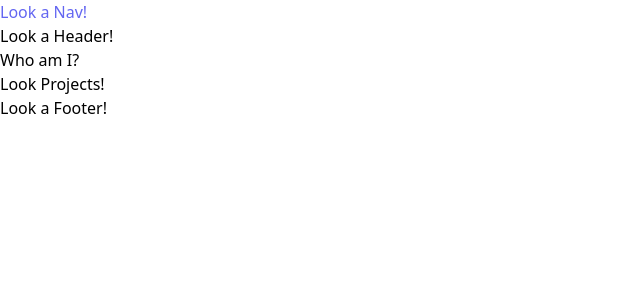
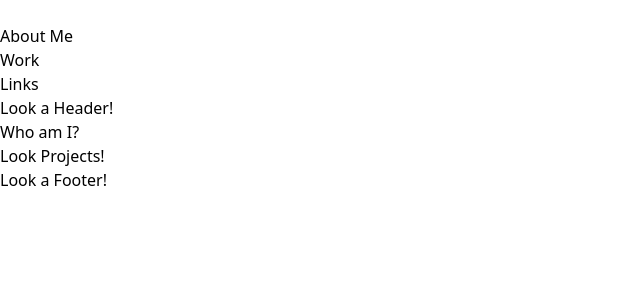
Before and after one commit to Govepitr/react-tailwinds-portfolio, a React (Create React App) app: page / in a window 1280 px wide. Shown: the top 300 px of the page, without its empty margins (0-640 px from the left). Built offline with nearby package versions, Linux system fonts and the light colour scheme.

Commit message:
"killed" my children.

```diff
--- a/src/components/Nav/index.js
+++ b/src/components/Nav/index.js
@@ -3,7 +3,37 @@ import React from 'react';
 function Nav() {
   return (
     <section>
-      <h1 className="text-indigo-500" id="Nav">Look a Nav!</h1>
+      <nav className="navbar">
+        <div className="container-fluid">
+          <span className="navbar-brand" href="https://govepitr.github.io/"></span>
+          <button className="" type="button">
+            <span className="navbar-toggler-icon"></span>
+          </button>
+          <div className="navbar-collapse">
+            <ul>
+              <li className="nav-item">
+                <span className="nav-link active" aria-current="page" href="#about-me">About Me</span>
+              </li>
+              <li className="nav-item">
+                <span className="nav-link active" aria-current="page" href="#work">Work</span>
+              </li>
+              <li className="nav-item dropdown">
+                <span className="nav-link" href="#links" role="button">
+                  Links
+                </span>
+                <ul id="navMenu" className="dropdown-menu">
+                  <li>
+                    <span className="dropdown-item" title="Github" href="https://github.com/Govepitr"></span>
+                  </li>
+                  <li>
+                    <span className="dropdown-item" title="LinkedIn" href="https://www.linkedin.com/in/dan-arbelo/"></span>
+                  </li>
+                </ul>
+              </li>
+            </ul>
+          </div>
+        </div>
+      </nav>
     </section>
   );
 }
```
